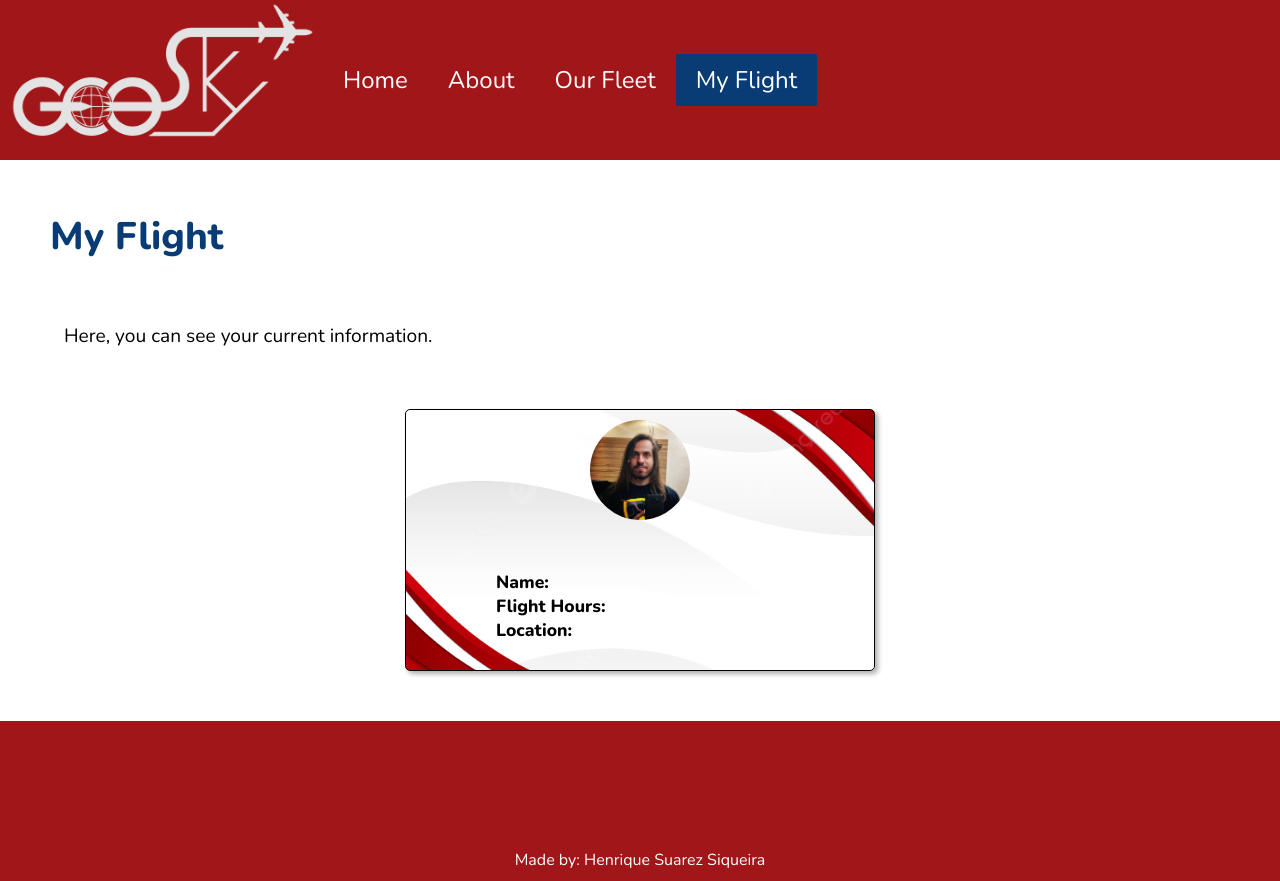
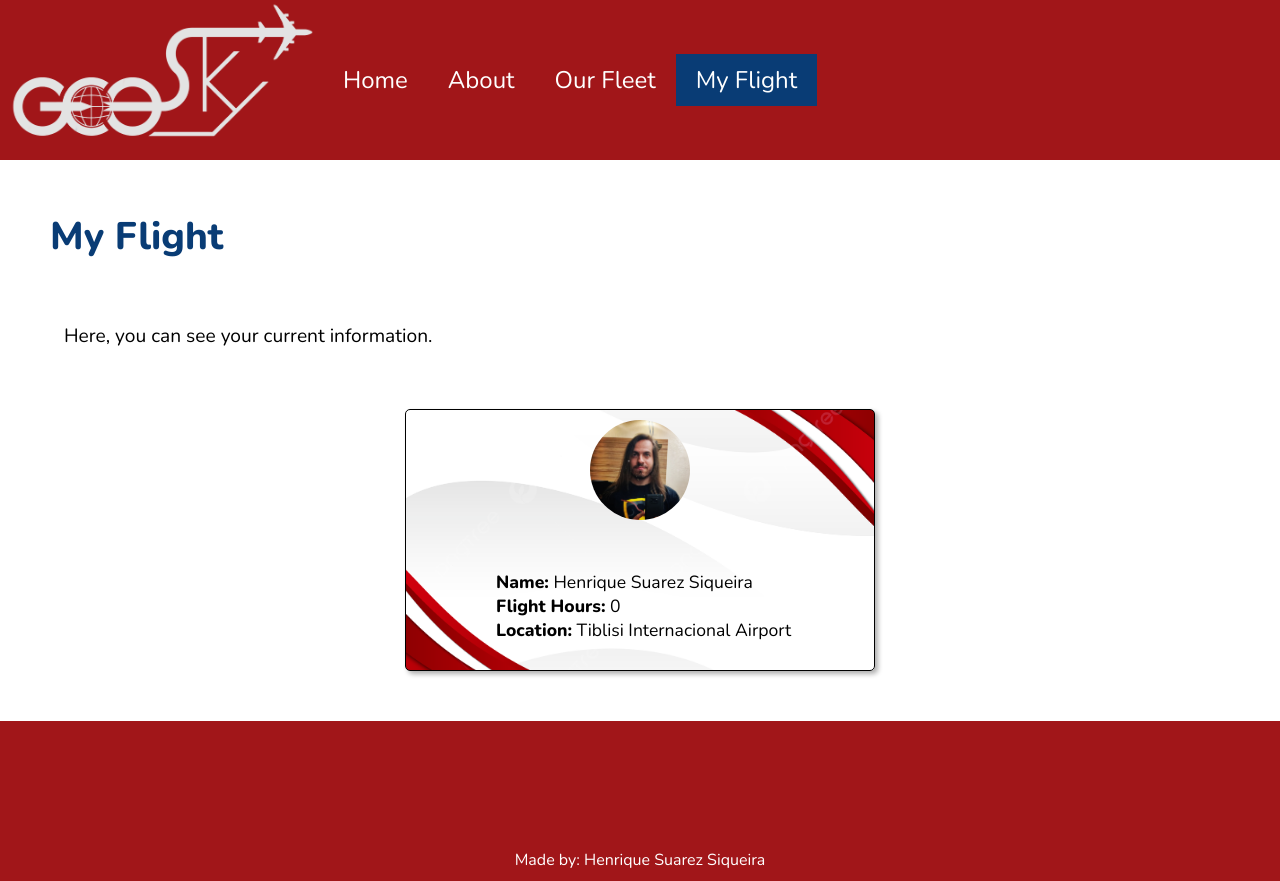
Before and after one commit to HSuarez89/GeoSky-Virtual-Fictional, a React (Create React App) app in the folder geosky/: page /myflight in a window 1280 px wide. Built offline with nearby package versions, Linux system fonts and the light colour scheme; data requests are answered from the project's data file.

Commit message:
Finalizada a lógica do cartão do piloto

```diff
--- a/geosky/package.json
+++ b/geosky/package.json
@@ -17,7 +17,7 @@
   },
   "scripts": {
     "start": "react-scripts start",
-    "backend": "json-server --watch db.json --port 6000",
+    "backend": "json-server --watch db.json --port 5000",
     "build": "react-scripts build",
     "test": "react-scripts test",
     "eject": "react-scripts eject"
--- a/geosky/src/components/layout/MyFlight.js
+++ b/geosky/src/components/layout/MyFlight.js
@@ -1,7 +1,41 @@
 import PilotCard from "./PilotCard"
 import styles from "./MyFlight.module.css"
+import {useState, useEffect} from "react"
 
 function MyFlight(){
+    const [pilot, setPilot] = useState([])
+    const [airport, setAirport] = useState([])
+    const [airportId, setAirportId] = useState([])
+
+    useEffect(() => {
+        fetch(`http://localhost:5000/pilot`, {
+            method: "GET",
+            headers: {"Content-Type": 'application/json'},
+        })
+        .then((resp) => resp.json())
+        .then((data) => {
+            setPilot(data)
+        })
+        .catch((err) => console.log(err))
+        },[])
+
+    useEffect(() => {
+        if(pilot.length > 0){
+            setAirportId(pilot[0].location)
+        }
+    },[airportId, pilot])
+
+    useEffect(() => {
+        fetch(`http://localhost:5000/airports/${airportId}`, {
+            method: "GET",
+            headers: {'Content-Type': 'application/json'},
+        })
+        .then((resp) => resp.json())
+        .then((data) => {
+            setAirport(data.city)
+        })
+        .catch((err) => console.log(err))
+    },[airportId])
     return(
         <div className={styles.div_container}>
             <div className={styles.text}>
@@ -9,7 +43,14 @@ function MyFlight(){
                 <p>Here, you can see your current information.</p>
             </div>
             <div className={styles.card_container}>
-                <PilotCard />
+                {pilot.map((pilot, index) =>
+                    <PilotCard
+                    key={index}
+                    name={pilot.name}
+                    location={airport}
+                    hours={pilot.hours}
+                    />
+                )}
             </div>
         </div>
     )
--- a/geosky/src/components/layout/PilotCard.js
+++ b/geosky/src/components/layout/PilotCard.js
@@ -1,13 +1,15 @@
 import profilepic from "../../img/Perfil.jpg"
 import styles from "./PilotCard.module.css"
 
-function PilotCard(){
+function PilotCard({name, hours, location, handleReset}){
+
+
     return(
         <div className={styles.pilot_card}>
             <img src={profilepic} alt="Profile"></img>
-            <p><span>Name:</span></p>
-            <p><span>Flight Hours:</span></p>
-            <p><span>Location:</span></p>
+            <p><span>Name:</span> {name}</p>
+            <p><span>Flight Hours:</span> {hours}</p>
+            <p><span>Location:</span> {location}</p>
         </div>
     )
 }
```
